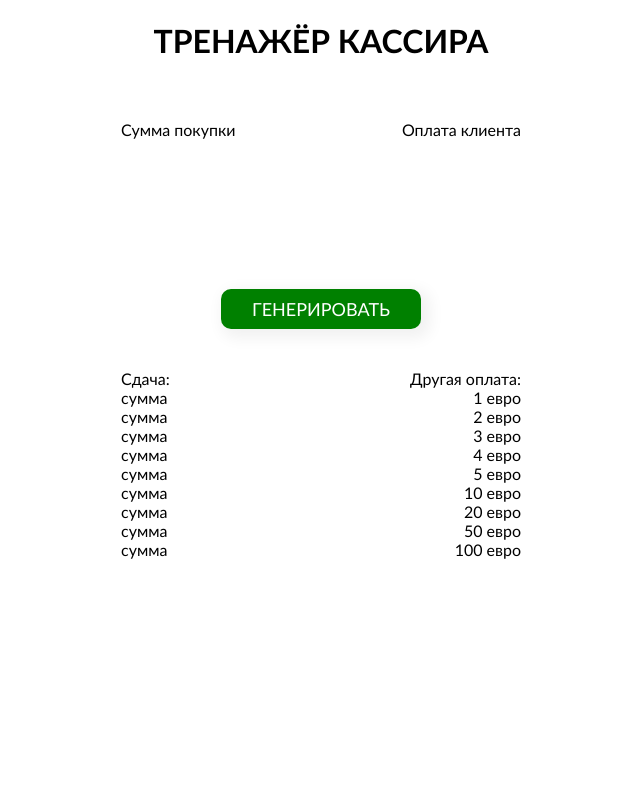
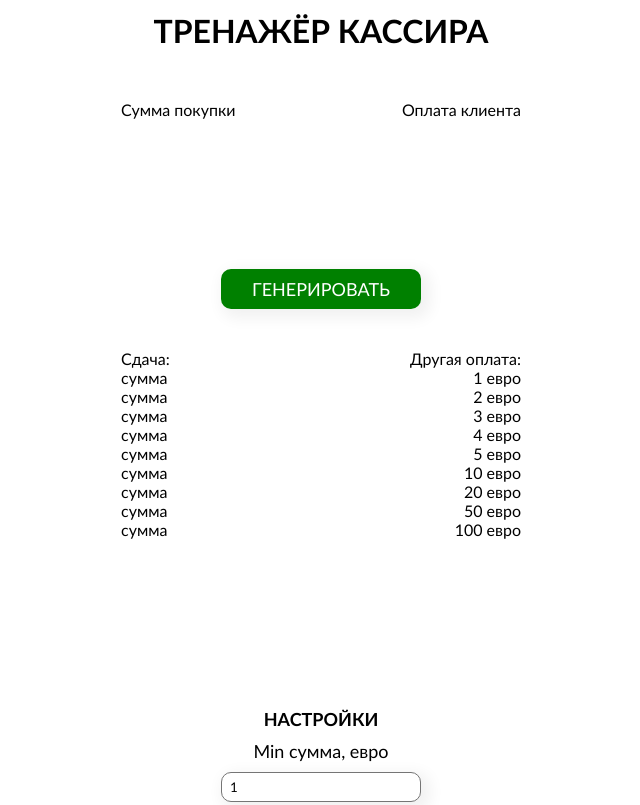
Before and after one commit to Iurrii/-------, a plain HTML site: page index.html in a window 1280 px wide. Shown: the top 805 px of the page, without its empty margins (319-959 px from the left). Drawn offline with Linux system fonts and the light colour scheme.

Commit message:
правка верстки под safari

```diff
--- a/index.html
+++ b/index.html
@@ -11,7 +11,7 @@
 
 <body>
   <header class="header">
-    <h1 class="page-container__title header__title">Тренажёр кассира</h1>
+    <h1 class="header__title">Тренажёр кассира</h1>
   </header>
   <section class="page-container">
     <div class="wrapper container">
--- a/style.css
+++ b/style.css
@@ -78,7 +78,7 @@
 
  .header {
    width: 100%;
-   height: 10vh;
+   height: 60px;
    display: flex;
    justify-content: center;
    align-items: center;
@@ -86,6 +86,7 @@
 
  .header__title {
    text-transform: uppercase;
+   margin: auto;
  }
 
 
@@ -100,6 +101,7 @@
    font-size: 18px;
    font-weight: 600;
    margin-bottom: 10px;
+   text-transform: uppercase;
  }
 
 
@@ -108,7 +110,10 @@
 
  .page-container {
    width: 100%;
-   height: 90vh;
+   /*60 высота .header*/
+   /*132 высота верхней и нижней панелек*/
+   /*40 gap у body*/
+   height: calc(100vh - (60px + 132px + 40px));
  }
 
  .page-container__block-inputs {
```
